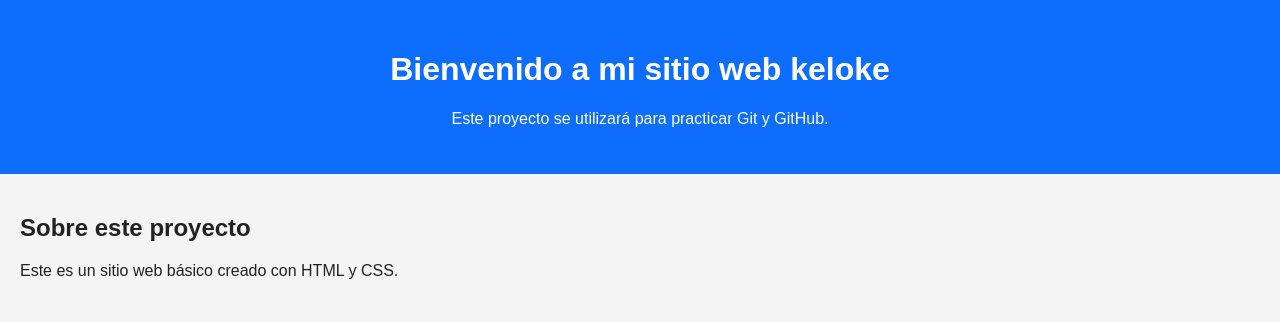
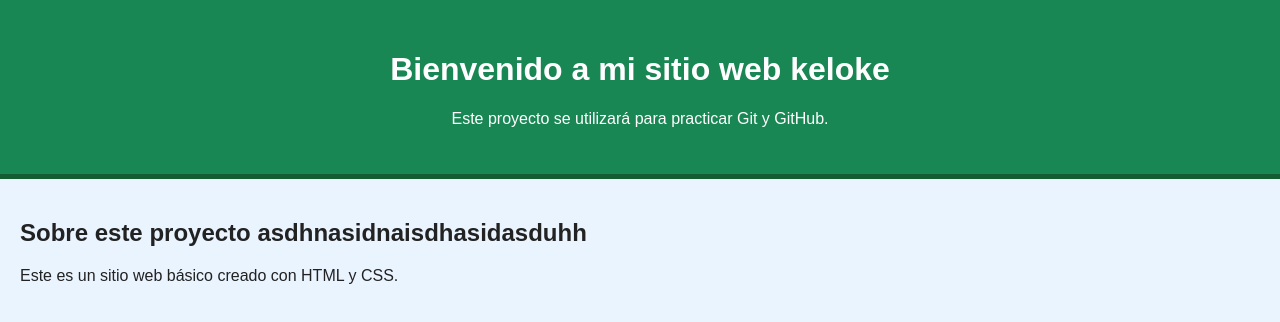
Before and after one commit to vectorr12/sitio-web, a plain HTML site: page ola/index.html in a window 1280 px wide. Drawn offline with Linux system fonts and the light colour scheme.

Commit message:
Se mejora el estilo visual del sitio

```diff
--- a/ola/index.html
+++ b/ola/index.html
@@ -13,7 +13,7 @@
  </header>
  <main>
  <section>
- <h2>Sobre este proyecto</h2>
+ <h2>Sobre este proyecto asdhnasidnaisdhasidasduhh</h2>
  <p>Este es un sitio web básico creado con HTML y CSS.</p>
  </section>
  </main>
--- a/ola/style.css
+++ b/ola/style.css
@@ -1,15 +1,16 @@
 body {
  font-family: Arial, sans-serif;
- background-color: #f4f4f4;
+ background-color: #eaf4ff;
  color: #222;
  margin: 0;
  padding: 0;
 }
 header {
- background-color: #0d6efd;
+ background-color: #198754;
  color: white;
  padding: 30px;
  text-align: center;
+ border-bottom: 5px solid #145c32;
 }
 main {
  padding: 20px;
```
